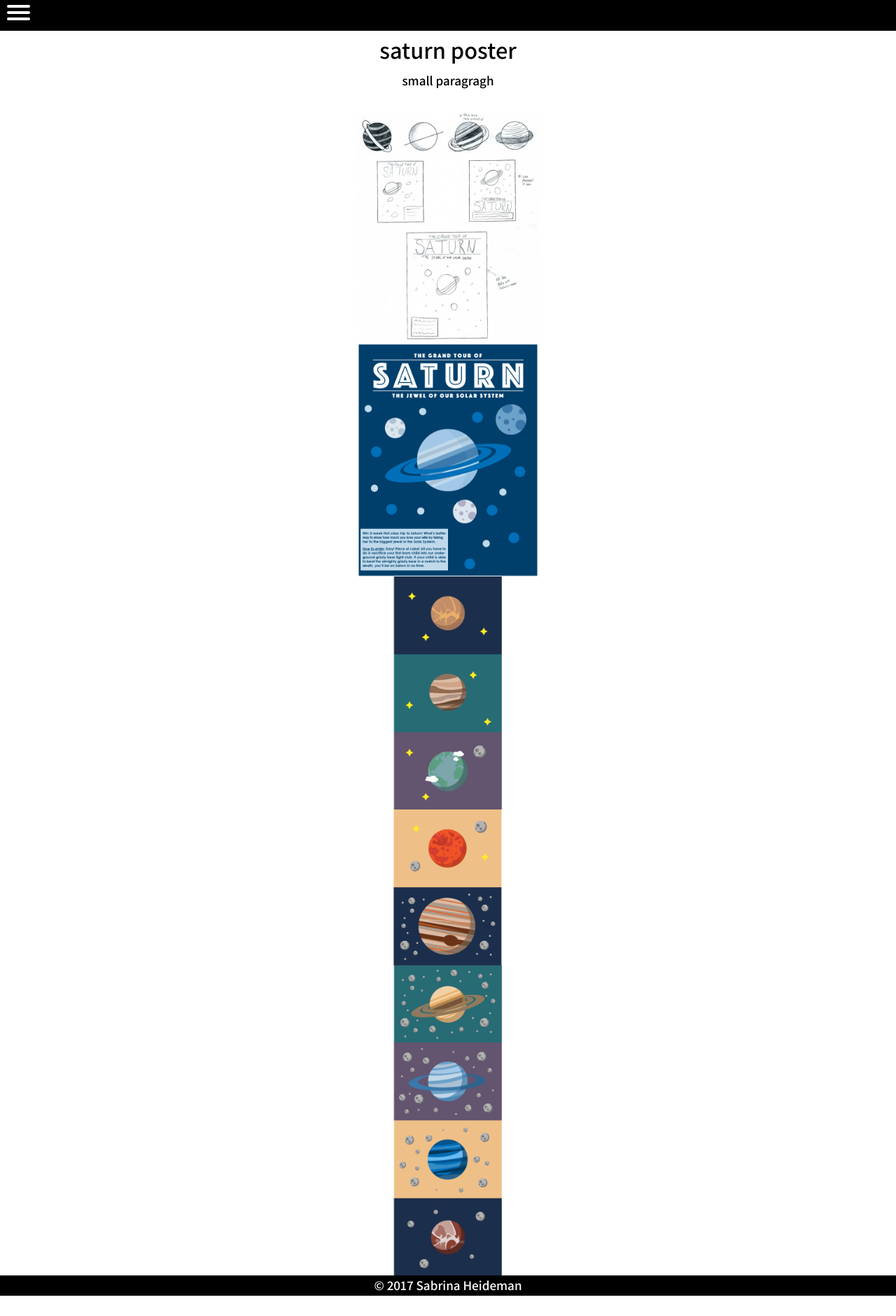
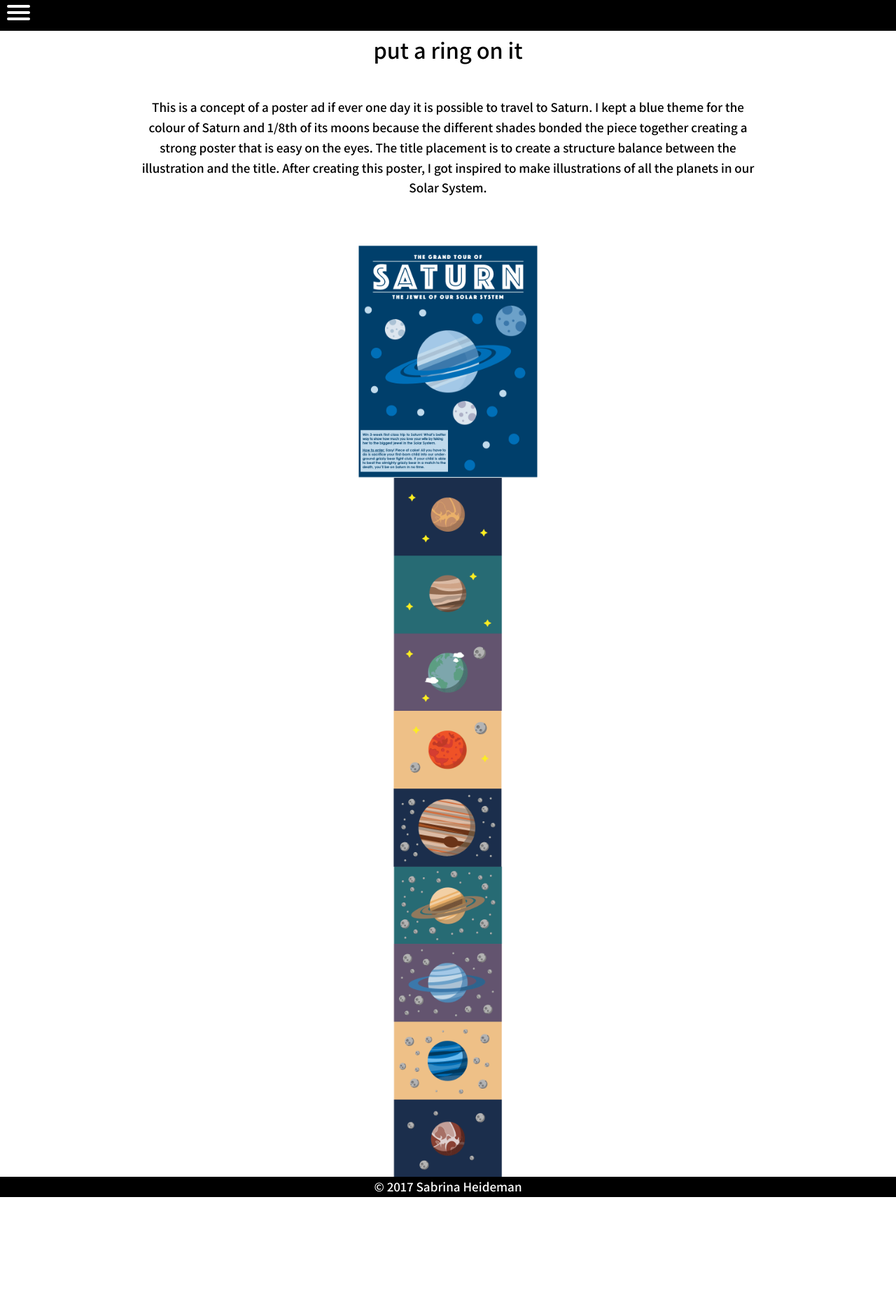
Before and after one commit to Sabrinaheideman/jekyll-portfolio, a Jekyll site: the page built from saturn-poster.html, in a window 1280 px wide. Shown: the whole page at 70% size. Built offline with Jekyll 4.4.1, drawn with Linux system fonts in a browser that asks for light colours; after the commit the page ends 1740 px from its top, so only the background shows below that.

Commit message:
adding text

```diff
--- a/index.html
+++ b/index.html
@@ -32,7 +32,7 @@ layout: default
           <img class="img-flex work embed-item" src="images/space-saturn.png" alt="">
         </a>
       </div>
-      <p>saturn poster</p>
+      <p>put a ring on it</p>
     </section>
     <section class="unit xs-1 s-1 m-1-2 l-1-3 xl-1-3">
       <div class="embed embed-3by2">
--- a/logo-redesign.html
+++ b/logo-redesign.html
@@ -4,7 +4,7 @@ layout: default
 
 <main>
   <h1>logo redesign</h1>
-  <p>small paragragh</p>
+  <p class="text">This is a redesign of a logo from a small local florist shop called Roses Are Us. I did this on my own time, independently from the company. This is my concept on how to improve their logo. The vase that holds the roses is a U which represents “us” and the roses that are intertwined represent love and passion; therefore, the icon is connected to the name, Roses Are Us. The R and O are connected in Roses to help make the word flow nicely and adds to it to make it more unique.h</p>
   <section class="">
     <div class="space">
       <div class="embed embed-3by2">
--- a/pvris.html
+++ b/pvris.html
@@ -4,7 +4,7 @@ layout: default
 
 <main>
   <h1>separate pvris</h1>
-  <p>small paragragh</p>
+  <p class="text">The concept behind this piece of artwork is to create a typography portrait. The person in the portrait is the lead singer of my favourite band Pvris (pronounced like Paris). I used a word map of lyrics from their song called Separate and placed it repeatedly over the canvas until I was satisfied. The title is in a tall compressed sans serif font to contrast the serif front that makes the artwork. I only used black and white because the band never strays from this two colours. Plus, the black of her jacket really stands out in the mess of the type.</p>
   <section class="">
     <div class="space">
       <div class="embed embed-16by9">
--- a/saturn-poster.html
+++ b/saturn-poster.html
@@ -3,13 +3,10 @@ layout: default
 ---
 
 <main>
-  <h1>saturn poster</h1>
-  <p>small paragragh</p>
+  <h1>put a ring on it</h1>
+  <p class="text">This is a concept of a poster ad if ever one day it is possible to travel to Saturn. I kept a blue theme for the colour of Saturn and 1/8th of its moons because the different shades bonded the piece together creating a strong poster that is easy on the eyes. The title placement is to create a structure balance between the illustration and the title. After creating this poster, I got inspired to make illustrations of all the planets in our Solar System.</p>
   <section class="">
     <div class="space">
-      <div class="embed embed-3by2">
-        <img class="img-flex about-photo embed-item" src="{{site.baseurl}}/images/saturn-sketches.jpg" alt="">
-      </div>
       <div class="embed embed-3by2">
         <img class="img-flex about-photo embed-item" src="{{site.baseurl}}/images/poster.png" alt="">
       </div>
--- a/winners-campaign.html
+++ b/winners-campaign.html
@@ -4,12 +4,10 @@ layout: default
 
 <main>
   <h1>winners campaign</h1>
-  <p>small paragragh</p>
+  <p class="text">The objective of this project is to demonstrate my ability to think creatively with original concepts and capture a target audience’s attention through message and design. The client for this project is WINNERS, a department store that offers fabulous for less. I did this on my own time, independently from the company.
+    <br>I wanted to do something different, that you don’t see much of for fashion ads and that is illustrations and not models. A faceless model will capture the audience’s attention; they will be looking at the colours and style of the clothing and not get distracted by the model. I’ve narrowed it down to three popular styles: hipster chic, street casual and vintage spring fashion.</p>
   <section class="">
     <div class="space">
-      <div class="embed embed-3by2">
-        <img class="img-flex embed-item" src="{{site.baseurl}}/images/winners-sketches.png" alt="">
-      </div>
       <div class="embed embed-3by2">
         <img class="img-flex embed-item" src="{{site.baseurl}}/images/winners-blue.png" alt="">
       </div>
```
Also changed, not shown: css/main.css (+9 -0 lines).
